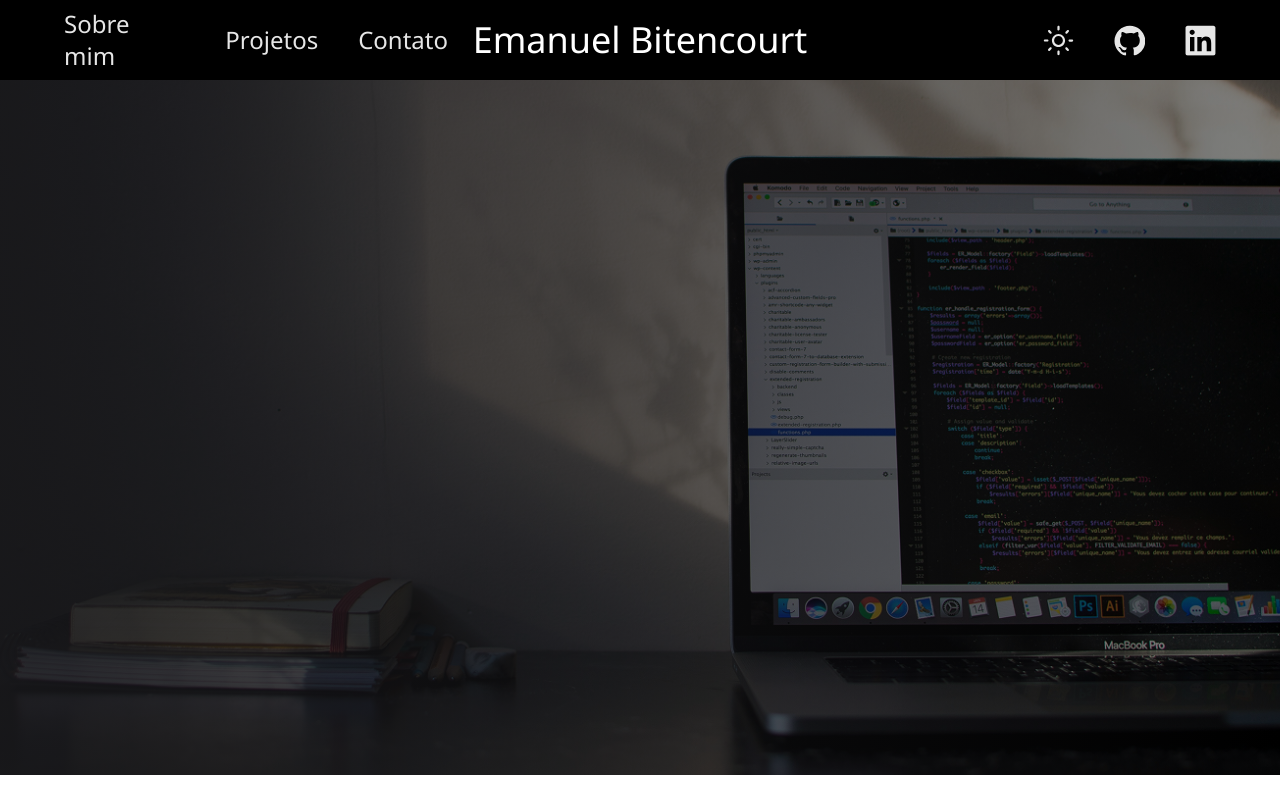
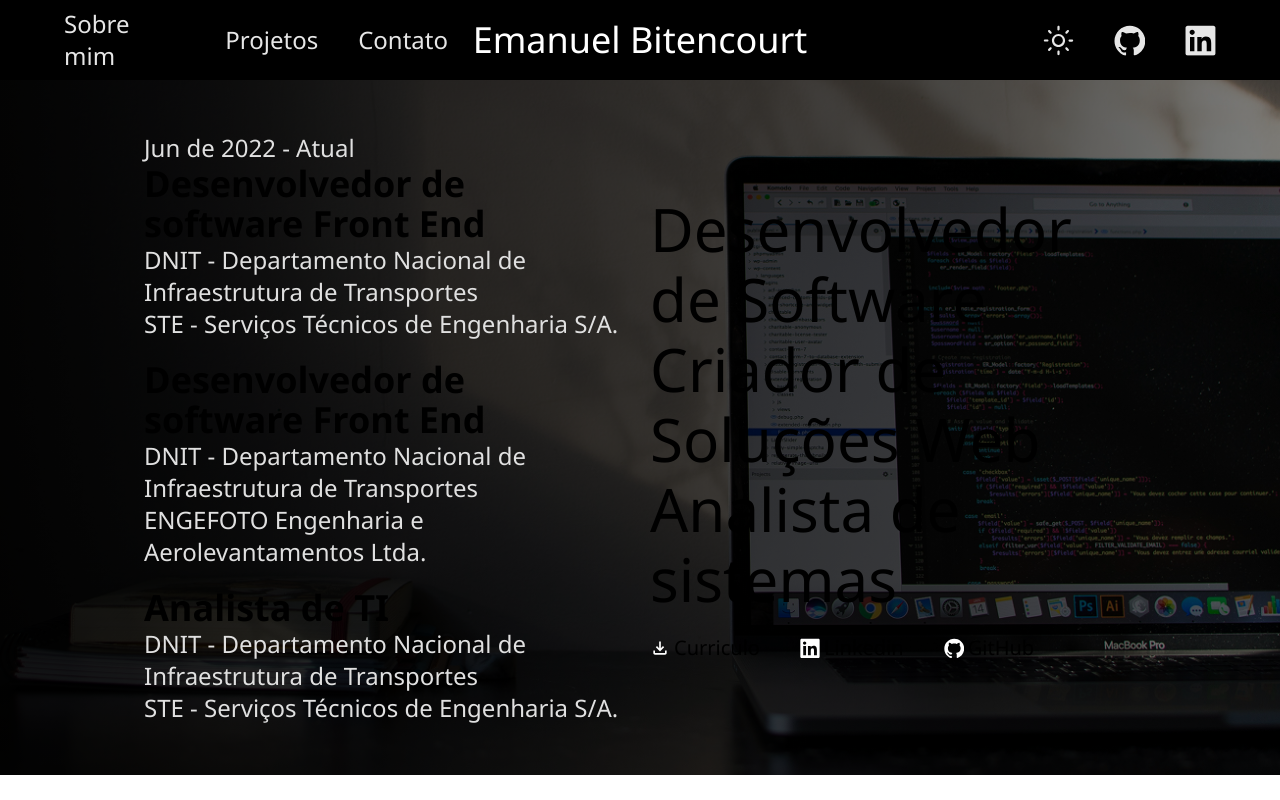
Before and after one commit to EmanuelBitenc/Portfolio-FrontEnd, a React (Vite) app: page / in a window 1280 px wide. Built offline with nearby package versions, Linux system fonts and the light colour scheme.

Commit message:
feat: painel header

```diff
--- a/src/App.tsx
+++ b/src/App.tsx
@@ -1,5 +1,6 @@
 import "./index.css";
 import Header from "./components/Header";
+import HeaderPanel from "./components/Header-Panel";
 
 function App() {
   return (
@@ -7,7 +8,7 @@ function App() {
       <div>
         <div className="container-header-img ">
           <Header />
-          <div className="h-[695px]"></div>
+          <HeaderPanel />
         </div>
       </div>
     </>
--- /dev/null
+++ b/src/assets/links.ts
@@ -0,0 +1,4 @@
+export const LinkedinPerfil = "https://www.linkedin.com/in/emanuelbitencourt/";
+export const GithubPerfil = "https://github.com/EmanuelBitenc";
+export const curriculo =
+  "https://docs.google.com/document/d/1juxWRbq6h5EGm5wc4KGPFoHmR9aQZ1bLyy75T5NCVTE/edit?usp=sharing";
--- /dev/null
+++ b/src/components/Header-Panel/components/items-button.tsx
@@ -0,0 +1,16 @@
+interface ItemsButtonProps {
+  img: string;
+  name: string;
+  href?: string;
+}
+
+const ItemsButton: React.FC<ItemsButtonProps> = ({ img, name, href }) => {
+  return (
+    <a href={href} target="_blank" className="items-button flex gap-1 text-xl">
+      <img src={img} width={"20px"} alt={name} />
+      {name}
+    </a>
+  );
+};
+
+export default ItemsButton;
--- /dev/null
+++ b/src/components/Header-Panel/header-panel.css
@@ -0,0 +1,18 @@
+.items-button {
+  position: relative;
+}
+
+.items-button::after {
+  content: "";
+  height: 2px;
+  top: 30px;
+  left: 0;
+  width: 0%;
+  background-color: #fff;
+  position: absolute;
+  display: inline-block;
+  transition: width 0.3s ease-in-out;
+}
+.items-button:hover::after {
+  width: 100%;
+}
--- a/src/components/Header-Panel/index.tsx
+++ b/src/components/Header-Panel/index.tsx
@@ -1,8 +1,60 @@
+import "./header-panel.css";
+import download from "../../assets/icons/download.svg";
+import linkedin from "../../assets/icons/linkedin.svg";
+import github from "../../assets/icons/github.svg";
+import ItemsButton from "./components/items-button";
+import { LinkedinPerfil, GithubPerfil, curriculo } from "../../assets/links";
+
+const jobs = [
+  {
+    id: 1,
+    periodo: "Jun de 2022 - Atual",
+    cargo: "Desenvolvedor de software Front End",
+    orgao: "DNIT - Departamento Nacional de  Infraestrutura de Transportes",
+    contrato: "STE - Serviços Técnicos de Engenharia S/A.",
+  },
+  {
+    id: 2,
+    periodo: "",
+    cargo: "Desenvolvedor de software Front End",
+    orgao: "DNIT - Departamento Nacional de  Infraestrutura de Transportes",
+    contrato: "ENGEFOTO Engenharia e Aerolevantamentos Ltda.",
+  },
+  {
+    id: 3,
+    periodo: "",
+    cargo: "Analista de TI",
+    orgao: "DNIT - Departamento Nacional de  Infraestrutura de Transportes",
+    contrato: "STE - Serviços Técnicos de Engenharia S/A.",
+  },
+];
+
 const HeaderPanel = () => {
   return (
-    <section className="grid grid-cols-2 gap-5">
-      <div></div>
-      <div></div>
+    <section className="px-36 grid grid-cols-2 gap-5 h-[695px] items-center">
+      <div className="grid grid-cols-1 gap-5  ">
+        {jobs.map((a) => {
+          return (
+            <div key={a.id}>
+              <p className="text-2xl font-light  text-[#E0E0E0]">{a.periodo}</p>
+              <h3 className="text-4xl font-semibold">{a.cargo}</h3>
+              <p className="text-2xl font-light text-[#E0E0E0]">{a.orgao}</p>
+              <p className="text-2xl font-light text-[#E0E0E0]">{a.contrato}</p>
+            </div>
+          );
+        })}
+      </div>
+      <div className="justify-self-end">
+        <div className="text-start font-light text-6xl leading-[70px]">
+          <h1>Desenvolvedor de Software</h1> <h1> Criador de Soluções Web</h1>
+          <h1>Analista de sistemas</h1>
+        </div>
+        <div className="flex gap-10 items-center mt-5">
+          <ItemsButton name="Curriculo" href={curriculo} img={download} />
+          <ItemsButton name="Linkedin" href={LinkedinPerfil} img={linkedin} />
+          <ItemsButton name="GitHub" href={GithubPerfil} img={github} />
+        </div>
+      </div>
     </section>
   );
 };
--- a/src/components/Header/index.tsx
+++ b/src/components/Header/index.tsx
@@ -4,6 +4,7 @@ import github from "../../assets/icons/github.svg";
 import linkedin from "../../assets/icons/linkedin.svg";
 import dark from "../../assets/icons/dark.svg";
 import light from "../../assets/icons/light.svg";
+import { GithubPerfil, LinkedinPerfil } from "../../assets/links";
 
 const Header = () => {
   return (
@@ -20,7 +21,7 @@ items-menu"
               <Links name="Contato" href="#Contato" />
             </div>
           </li>
-          <li className="title-header text-center  text-4xl font-light">
+          <li className="title-header text-center  text-4xl font-light ">
             Emanuel Bitencourt
           </li>
           <li
@@ -33,16 +34,8 @@ items-menu"
               ) : (
                 <Links name="Tema Light" image={light} />
               )}
-              <Links
-                name="Github"
-                href="https://github.com/EmanuelBitenc"
-                image={github}
-              />
-              <Links
-                name="Linkedin"
-                href="https://www.linkedin.com/in/emanuelbitencourt/"
-                image={linkedin}
-              />
+              <Links name="Github" href={GithubPerfil} image={github} />
+              <Links name="Linkedin" href={LinkedinPerfil} image={linkedin} />
             </div>
           </li>
         </ul>
--- a/src/index.css
+++ b/src/index.css
@@ -27,10 +27,14 @@ body {
 .container-header-img {
   background-image: linear-gradient(
       90deg,
-      rgba(24, 24, 27, 0.9) 0%,
+      rgba(0, 0, 0, 0.9) 0%,
+      rgba(0, 0, 0, 0.7) 75%,
       rgba(0, 0, 0, 0.5) 100%
     ),
     url("/src/assets/images/containerHeaderImg.png");
   background-size: cover;
   background-position: center;
 }
+div {
+  cursor: default;
+}
```
Also changed, not shown: src/assets/icons/download.svg (added).
